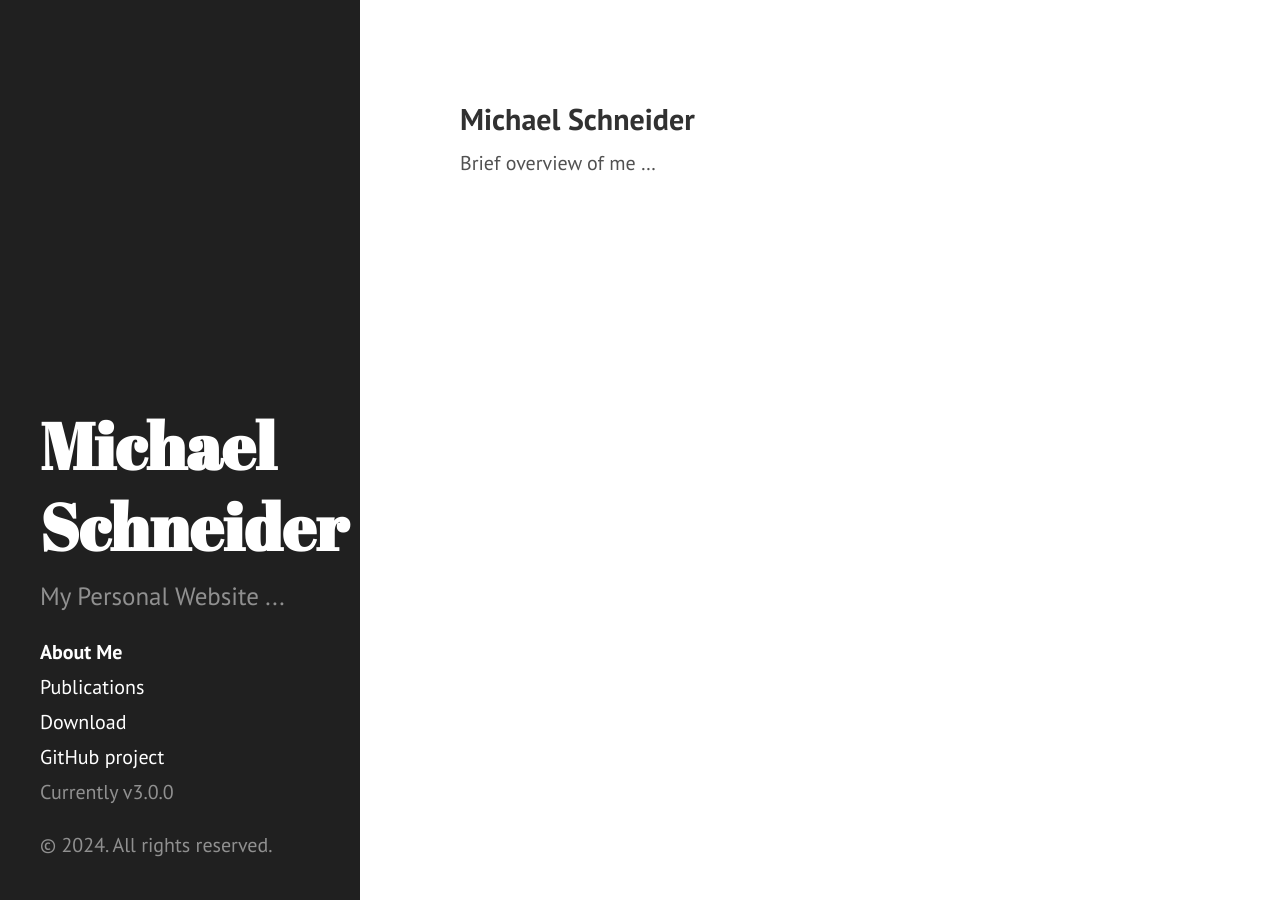
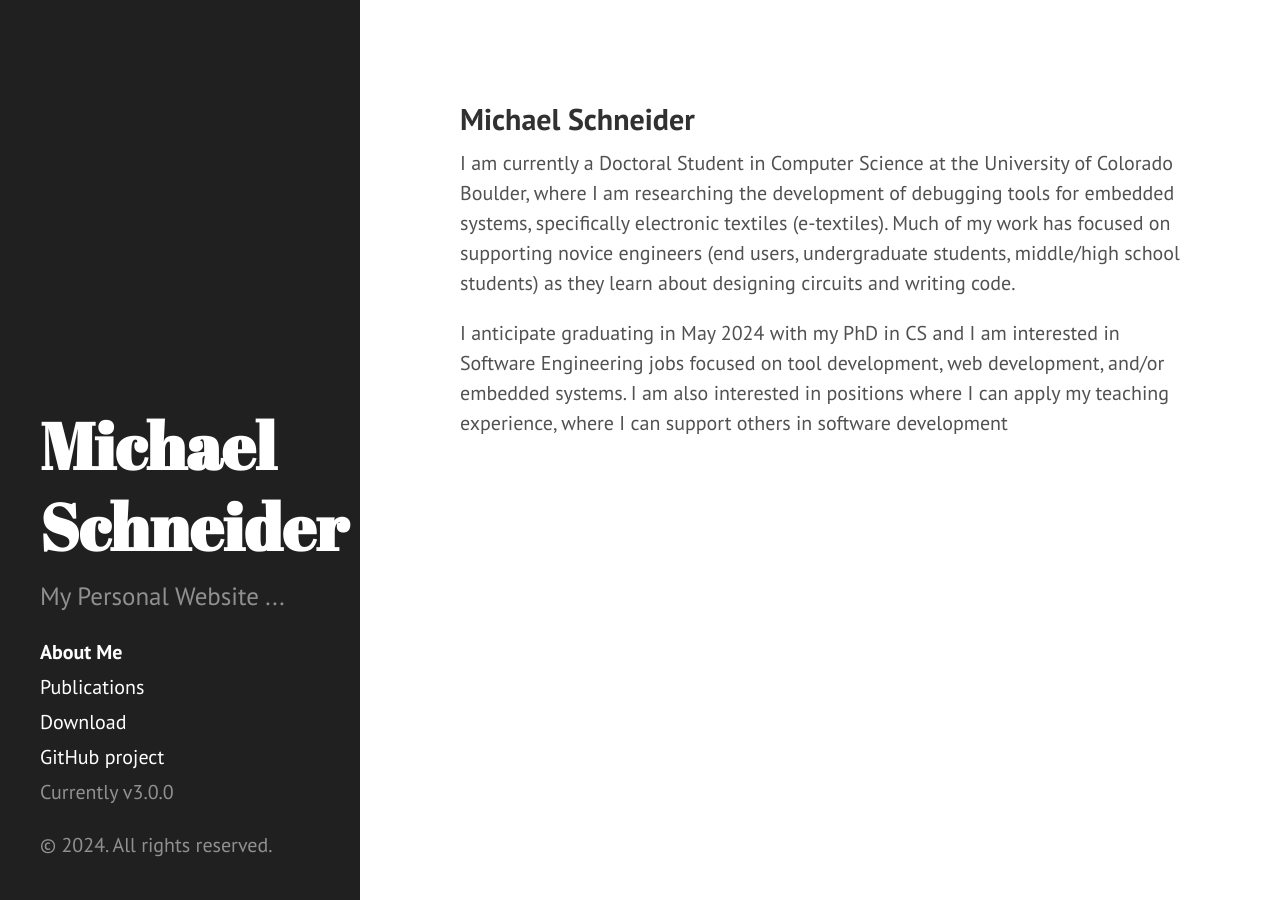
Before and after one commit to SchneiderCode/schneidercode.github.io, a Jekyll site: the page built from index.md, in a window 1280 px wide. Built offline with Jekyll 4.4.1, drawn with Linux system fonts in a browser that asks for light colours.

Commit message:
Update index.md

```diff
--- a/index.md
+++ b/index.md
@@ -5,4 +5,6 @@ layout: default
 
 ## Michael Schneider
 
-Brief overview of me ...
+I am currently a Doctoral Student in Computer Science at the University of Colorado Boulder, where I am researching the development of debugging tools for embedded systems, specifically electronic textiles (e-textiles). Much of my work has focused on supporting novice engineers (end users, undergraduate students, middle/high school students) as they learn about designing circuits and writing code.
+
+I anticipate graduating in May 2024 with my PhD in CS and I am interested in Software Engineering jobs focused on tool development, web development, and/or embedded systems. I am also interested in positions where I can apply my teaching experience, where I can support others in software development
```
